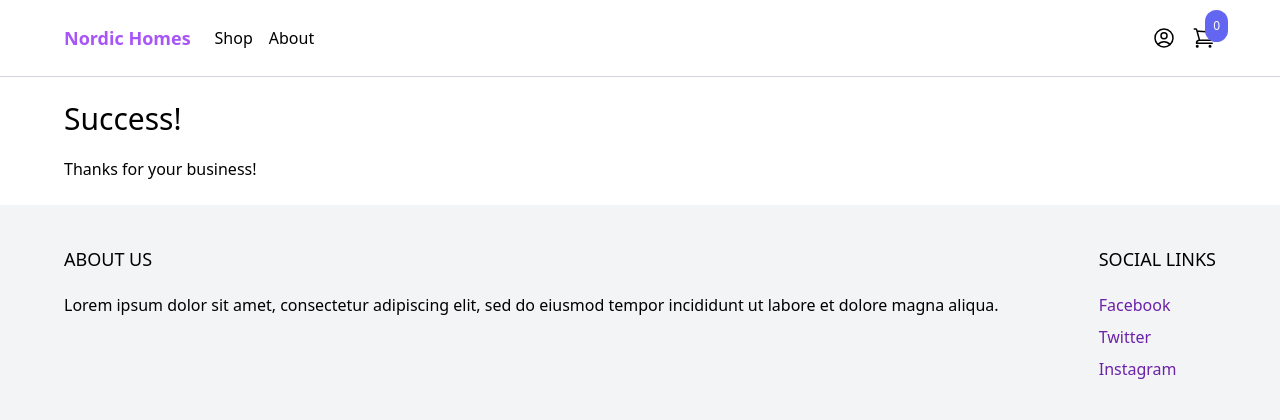
After one commit to IlerioDef/DjangoEcommerseHTMXTailwind, a Django app: page /cart/success/ in a window 1280 px wide. The commit adds this page. Shown: the top 420 px of the page. Run offline with Django 4.2, Linux system fonts and the light colour scheme; some libraries are stand-ins or nearby versions.

Commit message:
Django Ecommerce Website | Finish checkout | Htmx and Tailwind | Part 18 Errors are shown in the checkout Changed ordering for orders Simple success page created Cart can be cleared Prices in orders page are correct

```diff
--- a/cart/cart.py
+++ b/cart/cart.py
@@ -49,6 +49,10 @@ class Cart(object):
             del self.cart[product_id]
             self.save()
 
+    def clear(self):
+        del self.session[settings.CART_SESSION_ID]
+        self.session.modified = True
+
     def get_total_cost(self):
         for p in self.cart.keys():
             self.cart[str(p)]['product'] = Product.objects.get(pk=p)
--- /dev/null
+++ b/cart/templates/cart/success.html
@@ -0,0 +1,13 @@
+{% extends 'core/base.html' %}
+{% block title %}Success!{% endblock %}
+{% block content %}
+
+    <div class="max-w-6xl mx-auto flex flex-wrap items-start py-6 px-6 xl:px-0">
+        <div class="products w-full lg:w-3/4">
+            <h1 class="mb-5 text-3xl">Success!</h1>
+
+            <p>Thanks for your business!</p>
+        </div>
+    </div>
+
+{% endblock %}
--- a/cart/urls.py
+++ b/cart/urls.py
@@ -1,8 +1,9 @@
 from django.urls import path
-from cart.views import add_to_cart, cart, checkout, hx_menu_cart, update_cart, hx_cart_total
+from cart.views import add_to_cart, cart, checkout, hx_menu_cart, update_cart, hx_cart_total, success
 
 urlpatterns = [
     path('', cart, name='cart'),
+    path('success/', success, name='success'),
     path('checkout/', checkout, name='checkout'),
     path('add_to_cart/<int:product_id>/', add_to_cart, name='add_to_cart'),
     path('update_cart/<int:product_id>/<str:action>', update_cart, name='update_cart'),
--- a/cart/views.py
+++ b/cart/views.py
@@ -15,6 +15,10 @@ def add_to_cart(request, product_id):
 
 def cart(request):
     return render(request, 'cart/cart.html')
+
+
+def success(request):
+    return render(request, 'cart/success.html')
 
 
 def update_cart(request, product_id, action):
--- a/core/templates/core/myaccount.html
+++ b/core/templates/core/myaccount.html
@@ -33,7 +33,7 @@
                             <div class="flex justify-between">
                                 <a href="#" class="text-lg">{{ item.product.name }}</a>
 
-                                <p class="mb-6 pt-1 text-gray-400">$ </p>
+                                <p class="mb-6 pt-1 text-gray-400">$ {{ item.get_total_price }}</p>
                             </div>
 
                             <hr>
@@ -51,7 +51,7 @@
 
             <div>
                 <p class="text-lg">Date: {{ order.created_at }}</p>
-                <p class="text-lg">Total: $9.99</p>
+                <p class="text-lg">Total: ${{ order.get_total_price }}</p>
             </div>
         </div>
     {% endfor %}
--- a/order/views.py
+++ b/order/views.py
@@ -64,4 +64,6 @@ def start_order(request):
 
         item = OrderItem.objects.create(order=order, product=product, price=price, quantity=quantity)
 
+    cart.clear()
+
     return JsonResponse({'session': session, 'order': payment_intent})
```
Also changed, not shown: cart/templates/cart/checkout.html (+12 -2 lines), order/models.py (+12 -0 lines).
